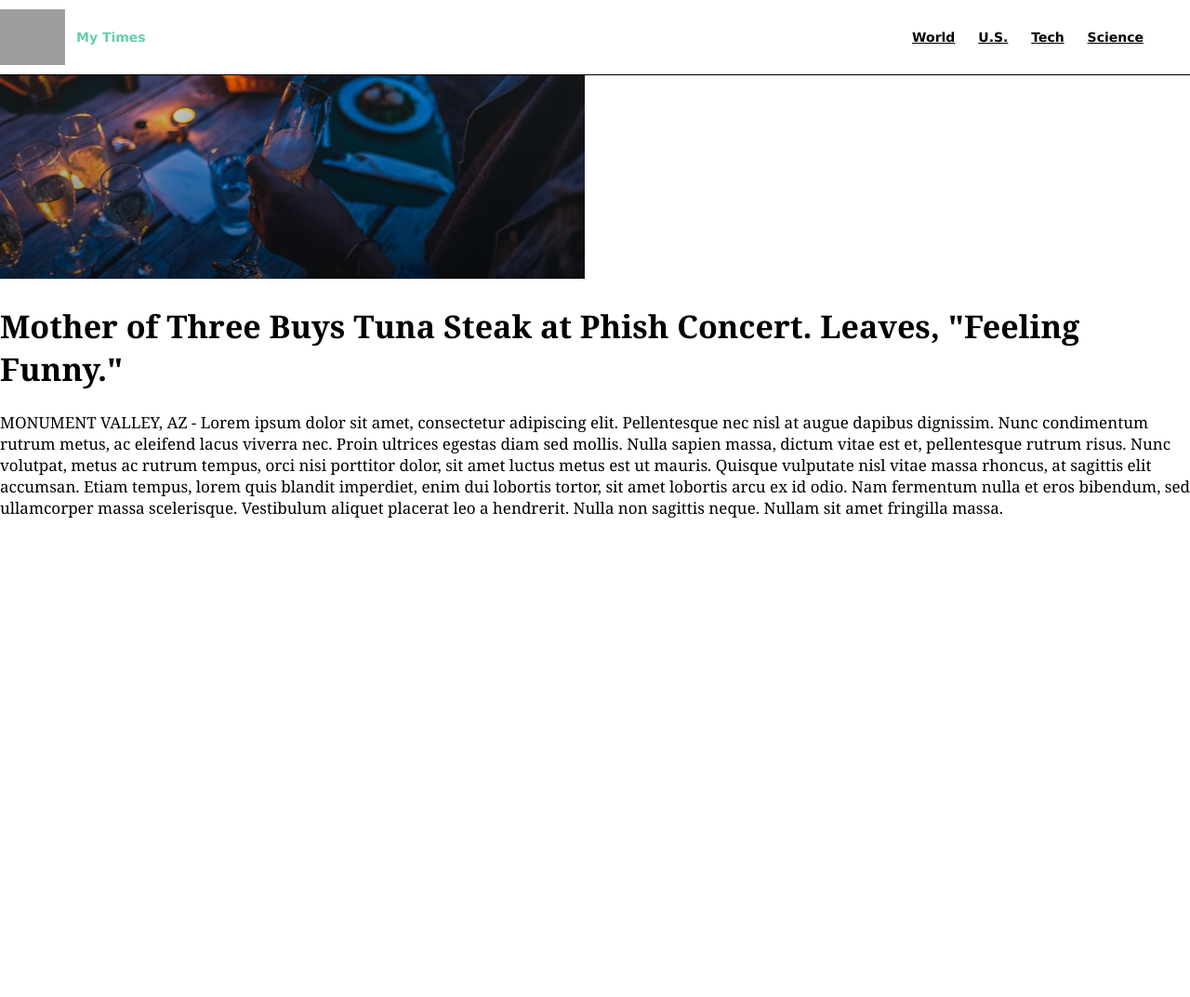
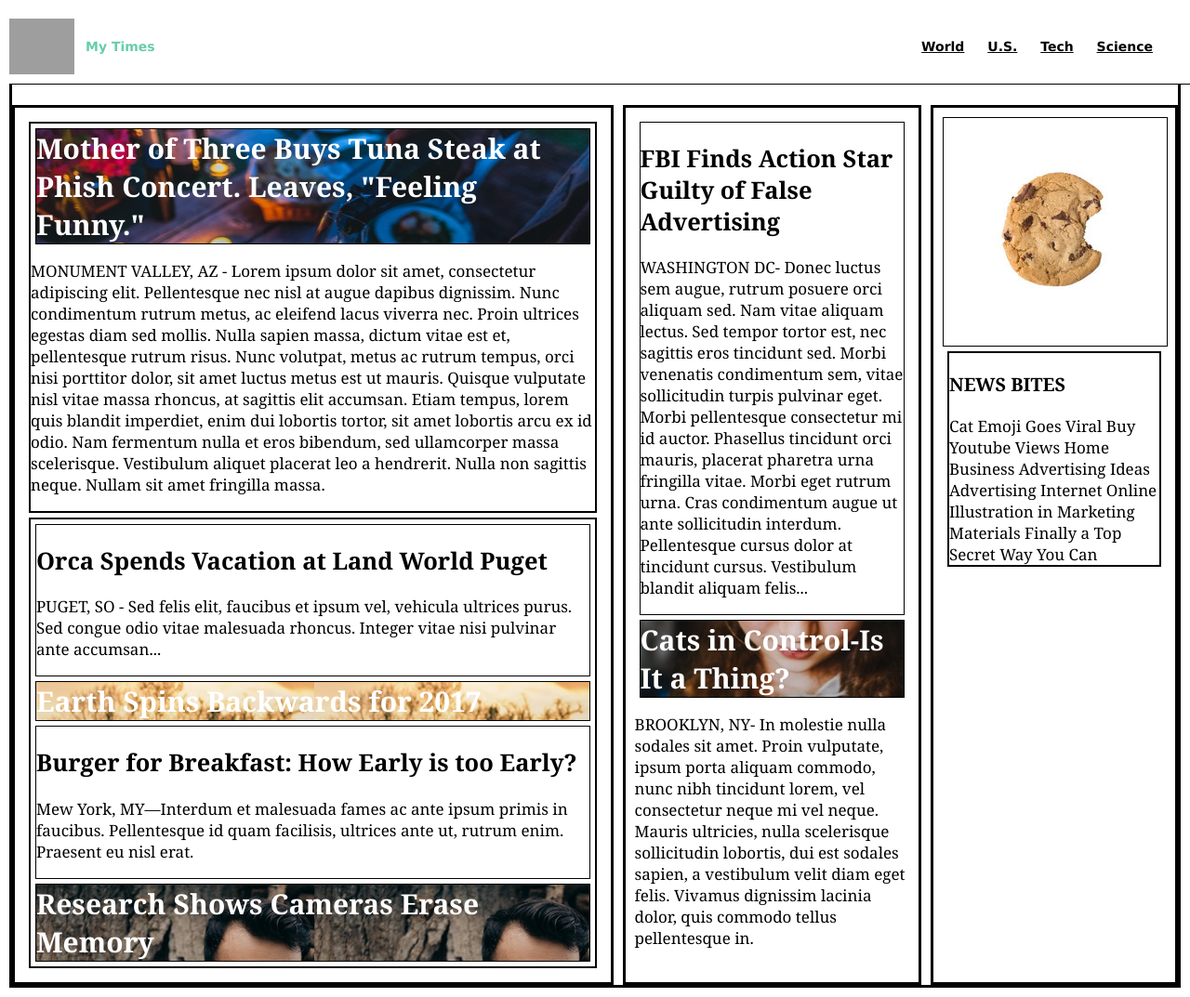
Before and after one commit to jkchill2010/my_times, a plain HTML site: page index.html in a window 1280 px wide. Shown: the whole page at 93% size. Before the commit the page ends 800 px from the top, so only its background shows below. Drawn offline with Linux system fonts and the light colour scheme; grey boxes are pictures that could not be loaded.

Commit message:
Add images, CSS styling, move Images folder

```diff
--- a/index.html
+++ b/index.html
@@ -18,18 +18,68 @@
       	<span><a href="#">Science</a></span>
       </nav>
     </header>
+
     <div class="main-content">
+
       <div class="column-large">
-        <img src="./resources/images/img-story-main.png" alt="Main Story">
-        <h1>Mother of Three Buys Tuna Steak at Phish Concert. Leaves, "Feeling Funny."</h1>
-        <p>MONUMENT VALLEY, AZ - Lorem ipsum dolor sit amet, consectetur adipiscing elit. Pellentesque nec nisl at augue dapibus dignissim. Nunc condimentum rutrum metus, ac eleifend lacus viverra nec. Proin ultrices egestas diam sed mollis. Nulla sapien massa, dictum vitae est et, pellentesque rutrum risus. Nunc volutpat, metus ac rutrum tempus, orci nisi porttitor dolor, sit amet luctus metus est ut mauris. Quisque vulputate nisl vitae massa rhoncus, at sagittis elit accumsan. Etiam tempus, lorem quis blandit imperdiet, enim dui lobortis tortor, sit amet lobortis arcu ex id odio. Nam fermentum nulla et eros bibendum, sed ullamcorper massa scelerisque. Vestibulum aliquet placerat leo a hendrerit. Nulla non sagittis neque. Nullam sit amet fringilla massa.</p>
+        <div class="article1">
+          <div class="article1-img">
+            <span>Mother of Three Buys Tuna Steak at Phish Concert. Leaves, "Feeling Funny."</span>
+          </div>
+          <div class="article1-txt">
+            <p class="narrative">MONUMENT VALLEY, AZ - Lorem ipsum dolor sit amet, consectetur adipiscing elit. Pellentesque nec nisl at augue dapibus dignissim. Nunc condimentum rutrum metus, ac eleifend lacus viverra nec. Proin ultrices egestas diam sed mollis. Nulla sapien massa, dictum vitae est et, pellentesque rutrum risus. Nunc volutpat, metus ac rutrum tempus, orci nisi porttitor dolor, sit amet luctus metus est ut mauris. Quisque vulputate nisl vitae massa rhoncus, at sagittis elit accumsan. Etiam tempus, lorem quis blandit imperdiet, enim dui lobortis tortor, sit amet lobortis arcu ex id odio. Nam fermentum nulla et eros bibendum, sed ullamcorper massa scelerisque. Vestibulum aliquet placerat leo a hendrerit. Nulla non sagittis neque. Nullam sit amet fringilla massa.</p>
+          </div>
+        </div>
+
+        <div class="stories">
+          <div class="story">
+            <h2>Orca Spends Vacation at Land World Puget</h2>
+            <p class="narrative">PUGET, SO - Sed felis elit, faucibus et ipsum vel, vehicula ultrices purus. Sed congue odio vitae malesuada rhoncus. Integer vitae nisi pulvinar ante accumsan...</p>
+          </div>
+          <div class="earth-img">
+            <span>Earth Spins Backwards for 2017</span>
+          </div>
+          <div class="story">
+            <h2>Burger for Breakfast: How Early is too Early?</h2>
+            <p class="narrative">Mew York, MY—Interdum et malesuada fames ac ante ipsum primis in faucibus. Pellentesque id quam facilisis, ultrices ante ut, rutrum enim. Praesent eu nisl erat.</p>
+          </div>
+          <div class="cameras-img">
+            <span>Research Shows Cameras Erase Memory</span>
+          </div>
+        </div>
       </div>
+
       <div class="column-medium">
+        <div class="story">
+          <h2>FBI Finds Action Star Guilty of False Advertising</h2>
+          <p class="narrative">WASHINGTON DC- Donec luctus sem augue, rutrum posuere orci aliquam sed. Nam vitae aliquam lectus. Sed tempor tortor est, nec sagittis eros tincidunt sed. Morbi venenatis condimentum sem, vitae sollicitudin turpis pulvinar eget. Morbi pellentesque consectetur mi id auctor. Phasellus tincidunt orci mauris, placerat pharetra urna fringilla vitae. Morbi eget rutrum urna. Cras condimentum augue ut ante sollicitudin interdum. Pellentesque cursus dolor at tincidunt cursus. Vestibulum blandit aliquam felis...</p>
+        </div>
+        <div class="cats-img">
+          <span>Cats in Control-Is It a Thing?</span>
+        </div>
+        <p class="narrative">BROOKLYN, NY- In molestie nulla sodales sit amet. Proin vulputate, ipsum porta aliquam commodo, nunc nibh tincidunt lorem, vel consectetur neque mi vel neque. Mauris ultricies, nulla scelerisque sollicitudin lobortis, dui est sodales sapien, a vestibulum velit diam eget felis. Vivamus dignissim lacinia dolor, quis commodo tellus pellentesque in.</p>
+      </div>
+
+      <div class="column-small">
+        <div class="cookie-img">
+          <img class="cookie" src="./resources/css/images/img-news-bite.png" / alt="Cookie Bite">
+        </div>
+        <div class="news-bites">
+          <h3>NEWS BITES</h3>
+          <span class="bite">Cat Emoji Goes Viral</span>
+          <span class="bite">Buy Youtube Views</span>
+          <span class="bite">Home Business Advertising Ideas</span>
+          <span class="bite">Advertising Internet Online</span>
+          <span class="bite">Illustration in Marketing Materials</span>
+          <span class="bite">Finally a Top Secret Way You Can</span>
+        </div>
+      </div>
+
+    <footer>
+      <div class="info">
 
       </div>
-      <div class="column-small">
+    </footer>
 
-      </div>
-    </div>
   </body>
 </html>
--- a/resources/css/style.css
+++ b/resources/css/style.css
@@ -43,7 +43,7 @@ a {
 }
 
 body {
-  margin: auto;
+  margin: 10px;
   font-family: "Georgia", serif;
   font-size: 17px;
   color: black;
@@ -51,4 +51,117 @@ body {
 
 .main-content {
   display: flex;
+  padding-top: 100px;
+  border: 3px solid black;
+  justify-content: space-around;
 }
+
+.column-large {
+width: 630px;
+border: 3px solid black;
+margin-right: 10px;
+padding: 10px;
+justify-content: center;
+
+}
+
+.article1 {
+border: 2px solid black;
+margin: 5px;
+}
+
+.article1-img {
+  border: 1px solid black;
+  margin: 5px;
+  background-image: url("./images/img-story-main.png");
+  font-family: Georgia;
+font-weight: bold;
+font-size: 30px;
+color: white;
+}
+
+.article1-txt {
+
+}
+
+.narrative {
+  font-family: Georgia;
+  font-size: 17px;
+  color: black;
+}
+
+.stories {
+  border: 2px solid black;
+  margin: 5px;
+}
+
+.story {
+border: 1px solid black;
+margin: 5px;
+}
+
+.earth-img {
+border: 1px solid black;
+margin: 5px;
+background-image: url("./images/img-story-2.png");
+font-family: Georgia;
+font-weight: bold;
+font-size: 30px;
+color: white;
+}
+
+.cameras-img {
+  border: 1px solid black;
+  margin: 5px;
+  background-image: url("./images/img-story-3.png");
+  font-family: Georgia;
+font-weight: bold;
+font-size: 30px;
+color: white;
+}
+
+.column-medium {
+width: 300px;
+border: 3px solid black;
+margin-right: 10px;
+padding: 10px;
+}
+
+.cats-img {
+  border: 1px solid black;
+  margin: 5px;
+  background-image: url("./images/img-story-1.png");
+  font-family: Georgia;
+font-weight: bold;
+font-size: 30px;
+color: white;
+}
+
+.column-small {
+width: 240px;
+border: 3px solid black;
+padding: 10px;
+}
+
+.cookie-img {
+  border: 1px solid black;
+  width: 240px;
+
+}
+
+.cookie {
+
+}
+
+.news-bites {
+  border: 2px solid black;
+  margin: 5px;
+}
+
+.bite {
+
+}
+
+.info {
+
+}
```
Also changed, not shown: resources/css/images/img-myt-logo.jpg (renamed from resources/images/img-myt-logo.jpg), resources/css/images/img-news-bite.png (renamed from resources/images/img-news-bite.png), resources/css/images/img-story-1.png (renamed from resources/images/img-story-1.png), resources/css/images/img-story-2.png (renamed from resources/images/img-story-2.png), resources/css/images/img-story-3.png (renamed from resources/images/img-story-3.png), resources/css/images/img-story-main.png (renamed from resources/images/img-story-main.png).
